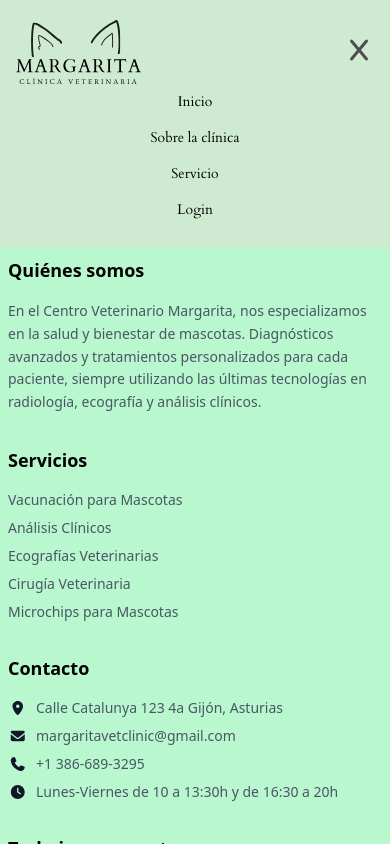
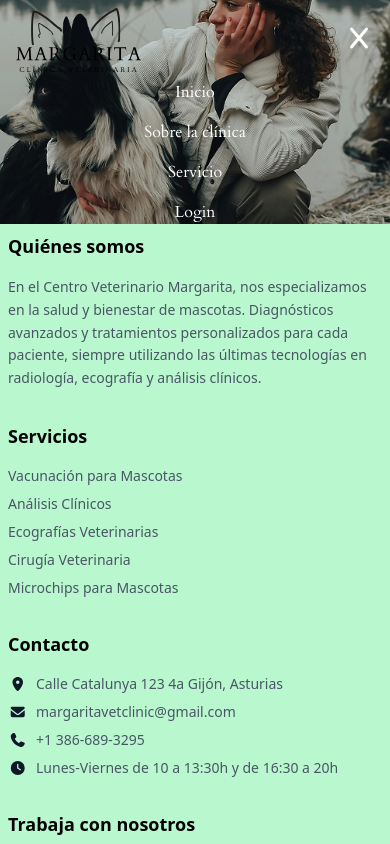
Before and after one commit to group-12-p4da-F5/veterinary-clinic-frontend, a React (Vite) app: page / in a window 390 px wide. Both pictures are taken after a click on the button 359 px from the left and 52 px from the top of the page. Shown: the top 844 px of the page. Built offline with nearby package versions, Linux system fonts and the light colour scheme; a web font is replaced by a local one.

Commit message:
feat(header): Agrega imagen de fondo y mejora el diseno del menu

```diff
--- a/src/shared/components/Header.jsx
+++ b/src/shared/components/Header.jsx
@@ -1,29 +1,34 @@
 import { Link } from "react-router-dom";
 import Logo from "../assets/Logo.svg";
 import { useState } from "react";
+import imgHeader from "../assets/imgHeader.png";
 
 const Header = () => {
   const [isOpen, setIsOpen] = useState(false);
 
   return (
-    <header className="bg-green-light font-cardo py-3">
-      <div className="mx-auto max-w-screen-xl px-4 sm:px-6 lg:px-8">
+    <header
+      className="relative font-cardo bg-cover bg-center h-56 md:h-80"
+      style={{ backgroundImage: `url(${imgHeader})` }}
+    >
+      <div className="bg-opacity-40 absolute inset-0 z-10"></div>
+
+      <div className="relative z-20 mx-auto max-w-screen-xl px-4 sm:px-6 lg:px-8">
         <div className="flex items-center justify-between h-20">
 
           {/* Logo */}
-          <div className="flex items-center">
+          <div className="flex items-center " >
             <Link to="/">
               <span className="sr-only">Home</span>
               <img src={Logo} alt="Logo" className="h-16 w-auto" />
-
             </Link>
           </div>
 
-          {/* Menu */}
+          {/* Menu de Escritorio */}
           <div className="hidden md:flex flex-1 justify-center">
             <nav
               aria-label="Global"
-              className="flex items-center gap-6 text-sm"
+              className="flex items-center gap-30 text-xl text-white"
             >
               <Link
                 to="/"
@@ -52,11 +57,10 @@ const Header = () => {
             </nav>
           </div>
 
-          {/* Hamburguer Menu */}
-          <div className="flex  md:hidden">
-
+          {/* CAMBIO CLAVE: Asegúrate de que este div esté dentro del contenedor flex principal */}
+          <div className="flex md:hidden items-center">
             <button
-              className="text-gray-dark"
+              className="text-white"
               onClick={() => setIsOpen(!isOpen)}
             >
               {isOpen ? (
@@ -68,11 +72,11 @@ const Header = () => {
           </div>
         </div>
 
-        {/* Mobile Menu */}
+        {/* Menú Móvil */}
         {isOpen && (
           <nav
             aria-label="Mobile"
-            className="flex flex-col items-center gap-4 pb-4 md:hidden text-sm"
+            className="flex flex-col items-center gap-4 pb-4 md:hidden text-base text-white"
           >
             <Link
               to="/"
--- a/src/shared/styles/index.css
+++ b/src/shared/styles/index.css
@@ -12,4 +12,6 @@
   --color-orange: #D3542E;
   --color-gray: #D9D9D9;
   --color-gray-dark: #4D4D4D;
+
+
 }
```
Also changed, not shown: src/shared/assets/imgHeader.png (added).
